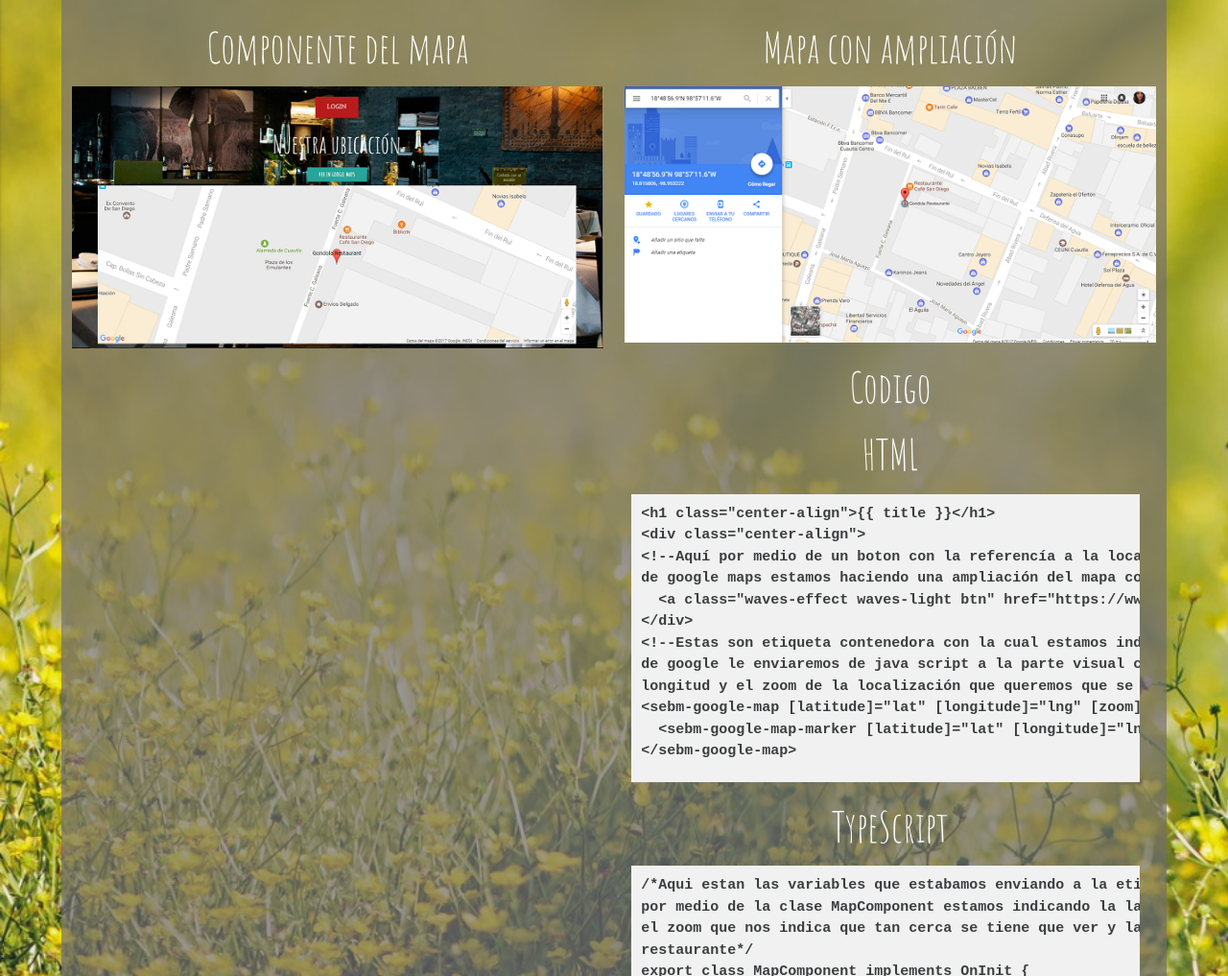
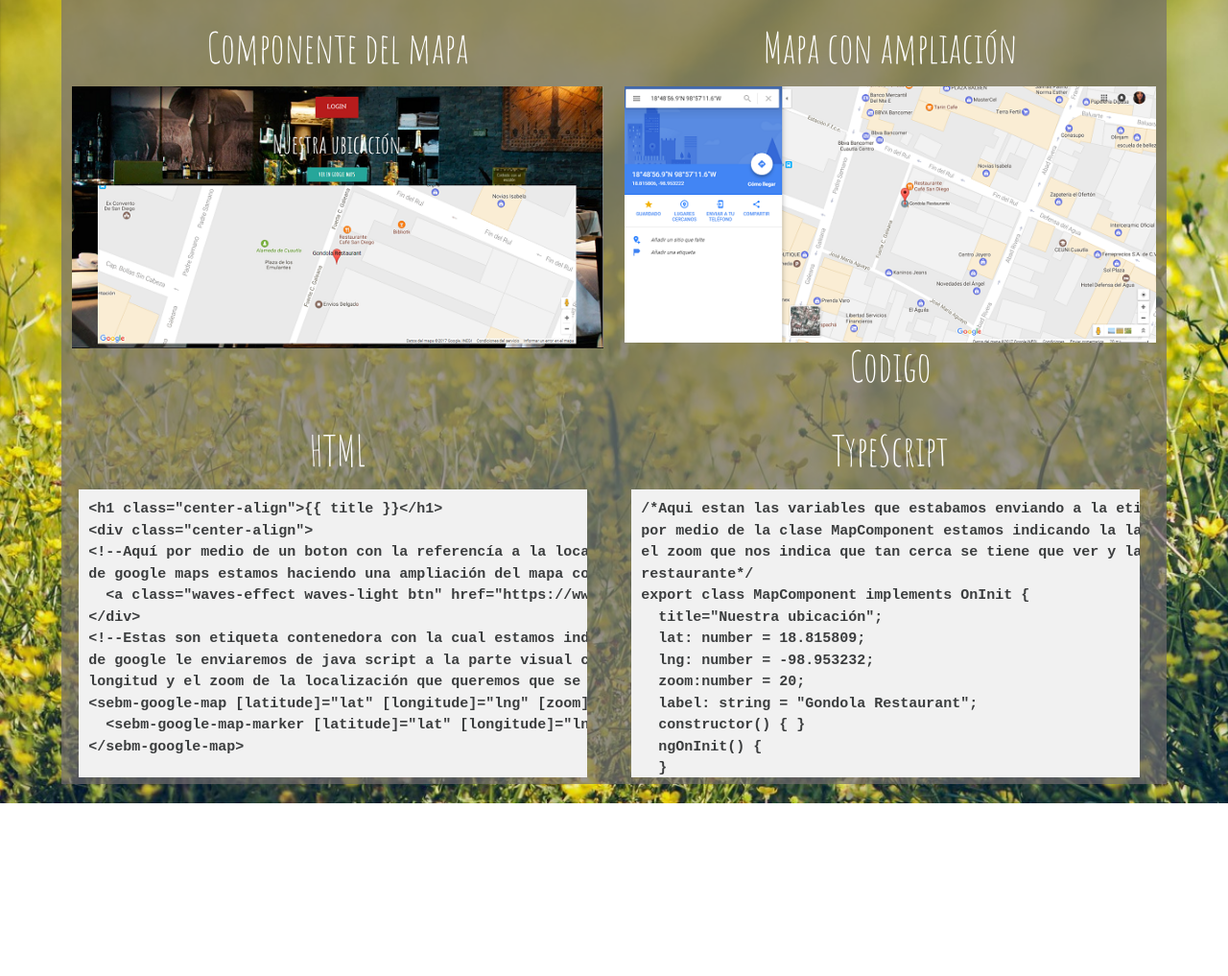
Before and after one commit to CMarianGV/menuComida, a website: page reporte.html in a window 1280 px wide. Shown: the part 432-1449 px from the top of the page at 96% size. After the commit the page ends 1269 px from the top, so only its background shows below. Drawn offline with nearby package versions, Linux system fonts and the light colour scheme; a web font is replaced by a local one.

Commit message:
comentarios en mapa2

```diff
--- a/reporte.html
+++ b/reporte.html
@@ -125,9 +125,10 @@
           <img src="./images/reporte/mapa2.png" class="responsive-img">
         </div>
 
+        <h3 class="center white-text">Codigo</h3>
 
         <div class="col l6 m12 s12">
-          <h3 class="center white-text">Codigo</h3>
+
           <h3 class="center white-text">HTML</h3>
           <pre class="language-markup">
 &lth1 class="center-align">{{ title }}&lt/h1>
@@ -143,6 +144,8 @@ longitud y el zoom de la localización que queremos que se va a visualizar-->
   &ltsebm-google-map-marker [latitude]="lat" [longitude]="lng" [label]="label" >&lt/sebm-google-map-marker>
 &lt/sebm-google-map>
           </pre>
+        </div>
+        <div class="col l6 m12 s12">
           <h3 class="center white-text">TypeScript</h3>
           <pre class="language-markup">
 /*Aqui estan las variables que estabamos enviando a la etiqueta HTML sebm-google-map
```
